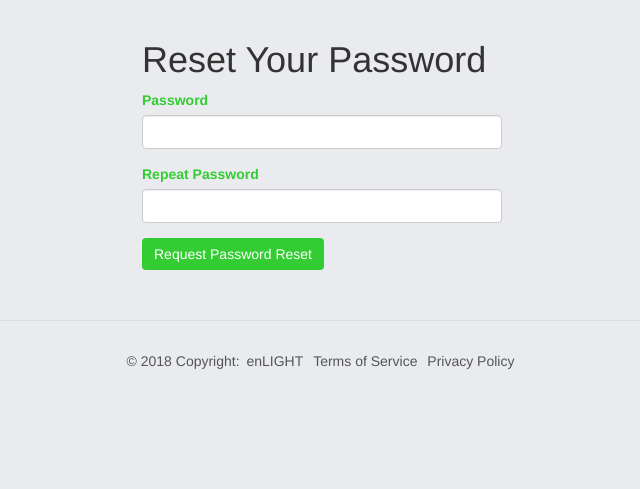
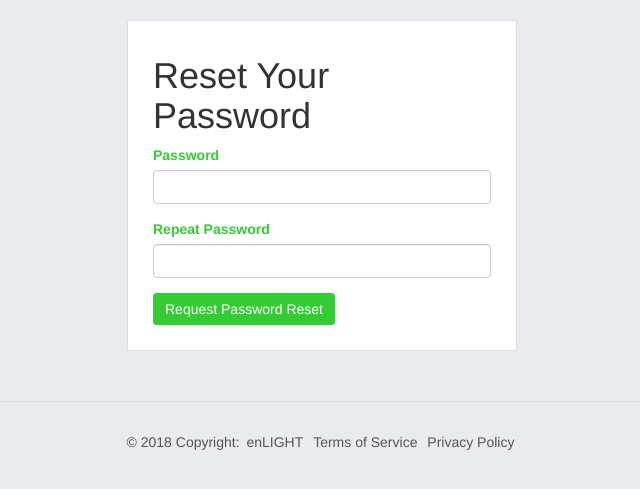
Before and after one commit to mattpodolak/enLIGHT-Mentorship-Program, a Flask app: page /reset_password in a window 1280 px wide. Shown: the part 52-541 px from the top of the page, without its empty margins (318-958 px from the left). Run offline with Flask 2, Linux system fonts and the light colour scheme; the visitor is signed in with stand-in values (Sample User, id 1); data comes from the database, SQL or seed files in the repository; some libraries are stand-ins or nearby versions.

Commit message:
updated form styles

```diff
--- a/app/static/css/styles.css
+++ b/app/static/css/styles.css
@@ -24,6 +24,24 @@
     background-color: #ffffff;
 }
 
+.reset-border{
+    padding: 25px;
+    border: 1px solid #dddfe2;
+    background-color: #ffffff;
+}
+
+.prefs-border{
+    padding: 25px;
+    border: 1px solid #dddfe2;
+    background-color: #ffffff;
+}
+
+.edit-border{
+    padding: 25px;
+    border: 1px solid #dddfe2;
+    background-color: #ffffff;
+}
+
 body{
     background-color: #e9ebee;
 }
@@ -36,6 +54,7 @@ a {
     padding: 25px;
     border: 1px solid #dddfe2;
     background-color: #ffffff;
+    padding-left: 50px;
 }
 
 .page-footer{
@@ -61,3 +80,11 @@ a:hover {
     color: #666;
     text-decoration: underline;
 }
+
+.form-group{
+    max-width: 400px;
+}
+
+.form-header{
+    margin-top: 10px;
+}
--- a/app/templates/application.html
+++ b/app/templates/application.html
@@ -4,7 +4,7 @@
 {% block app_content %}
     <div class="row">
         <div class="col-md-6 col-md-offset-3 application-border">
-            <h1>Apply to become a Mentee</h1>
+            <h1 class="form-header">Apply to become a Mentee</h1>
             <h3 class="form-subheader">Enter your information below for a chance to become mentored!</h3>
             {{ wtf.quick_form(form)}}
         </div>
--- a/app/templates/edit_profile.html
+++ b/app/templates/edit_profile.html
@@ -3,8 +3,8 @@
 
 {% block app_content %}
     <div class="row">
-        <div class="col-md-4 col-md-offset-4">
-            <h1>Edit Profile</h1>
+        <div class="col-md-4 col-md-offset-4 edit-border">
+            <h1 class="form-header">Edit Profile</h1>
             {{ wtf.quick_form(form)}}
         </div>
     </div>
--- a/app/templates/login.html
+++ b/app/templates/login.html
@@ -4,7 +4,7 @@
 {% block app_content %}
     <div class="row">
         <div class="col-md-4 col-md-offset-4 login-border">
-            <h1>Login</h1>
+            <h1 class="form-header">Login</h1>
             {{ wtf.quick_form(form)}}
             <p class="form-new-user">New User? <a href="{{ url_for('application') }}">Click to Apply!</a></p>
             <p>
--- a/app/templates/mentorprefs.html
+++ b/app/templates/mentorprefs.html
@@ -3,9 +3,9 @@
 
 {% block app_content %}
     <div class="row">
-        <div class="col-md-4 col-md-offset-4">
-            <h1>Update Mentor Preferences</h1>
-            <h3>Enter full name for mentors (example: Jane Doe)</h3>
+        <div class="col-md-4 col-md-offset-4 prefs-border">
+            <h1 class="form-header">Update Mentor Preferences</h1>
+            <h3 class="form-subheader">Enter full name for mentors (example: Jane Doe)</h3>
             {{ wtf.quick_form(form)}}
         </div>
     </div>
--- a/app/templates/reset_password.html
+++ b/app/templates/reset_password.html
@@ -3,8 +3,8 @@
 
 {% block app_content %}
     <div class="row">
-        <div class="col-md-4 col-md-offset-4">
-            <h1>Reset Your Password</h1>
+        <div class="col-md-4 col-md-offset-4 reset-border">
+            <h1 class="form-header">Reset Your Password</h1>
             {{ wtf.quick_form(form)}}
         </div>
     </div>
```
